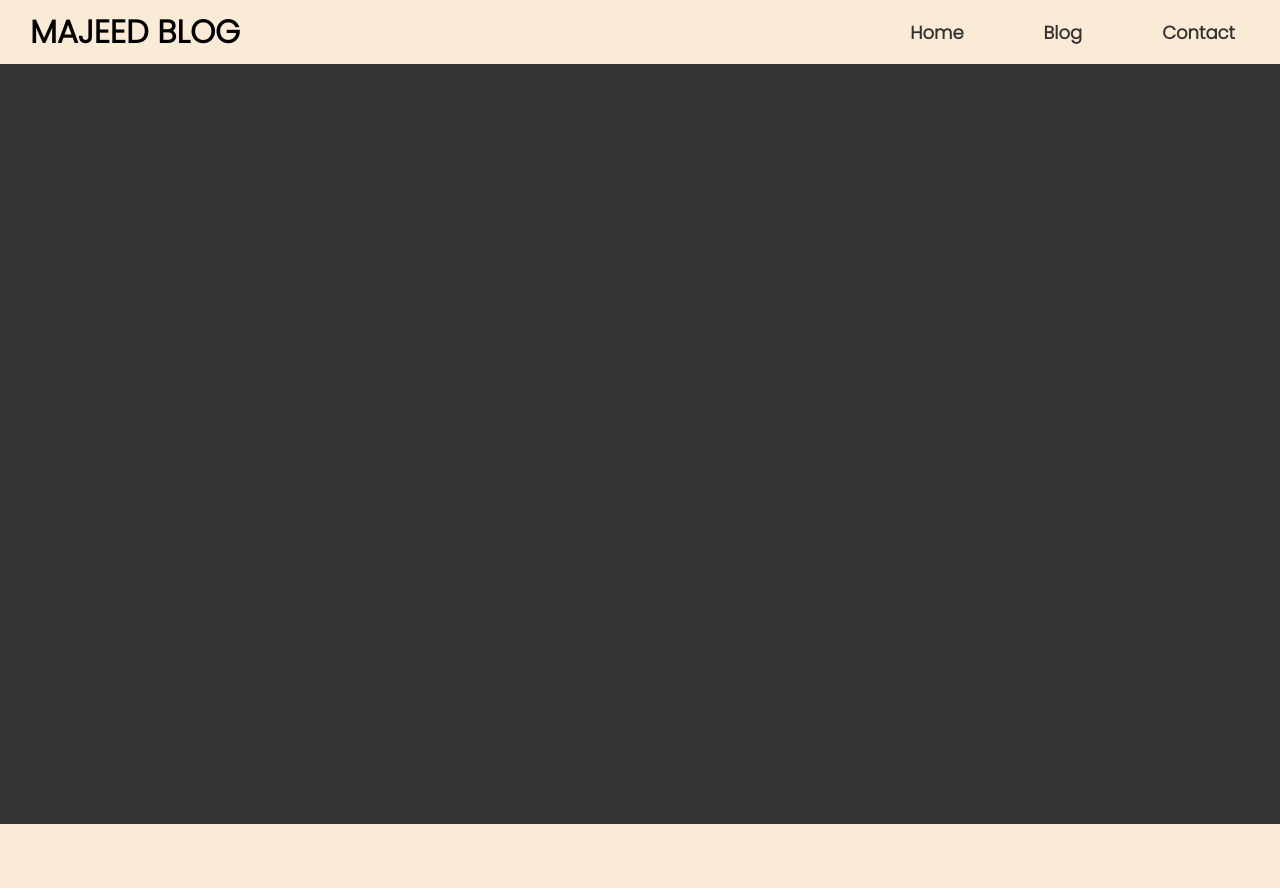
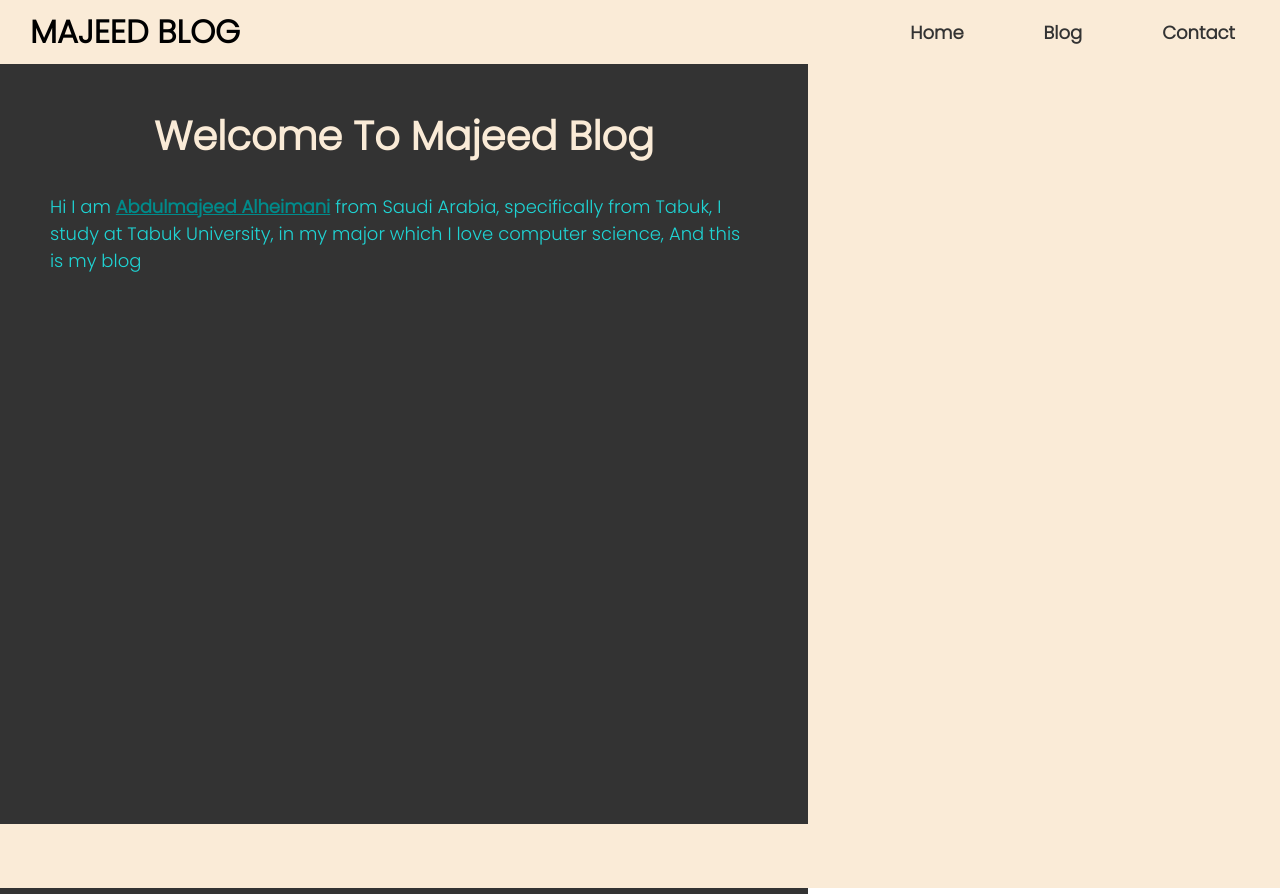
Before and after one commit to NeoMajeed/Majeed.Blog, a plain HTML site: page Learn.html in a window 1280 px wide. Drawn offline with Linux system fonts and the light colour scheme.

Commit message:
add content and edit sidebar

```diff
--- a/Learn.html
+++ b/Learn.html
@@ -18,6 +18,10 @@
             </ul>
         </div>
         <div class="main">
+            <div class="content">
+                <h1 class="header">Welcome To Majeed Blog</h1>
+                <p>Hi I am <a href="https://www.linkedin.com/in/abdulmajeed-alfheimani-b640071a7/">Abdulmajeed Alheimani</a> from Saudi Arabia, specifically from Tabuk, I study at Tabuk University, in my major which I love computer science, And this is my blog </p>
+            </div>
             <div class="sidebar"></div>
         </div>
         <div class="footer"></div>
--- a/css/index.css
+++ b/css/index.css
@@ -44,11 +44,35 @@ body{
     color: antiquewhite;
 }
 .main{
+    display:flex;
+    flex-direction: row;
     background-color: #333;
 }
 
+.content{
+    padding: 15px 50px;
+    width: 60%;
+    height: 100vh;
+    background-color: #333;
+}
+.content h1{
+    text-align: center;
+    color: antiquewhite;
+    font-size: 40px;
+}
+.content p{
+    color: rgb(31, 212, 212);
+    font-size:large
+}
+.content a{
+    color:darkcyan;
+    font-weight: 600;
+
+}
 .sidebar{
-    background-color: darkcyan;
+    width: 40%;
+    height: 100vh;
+    background-color:antiquewhite;
 }
 
 .footer{
```
